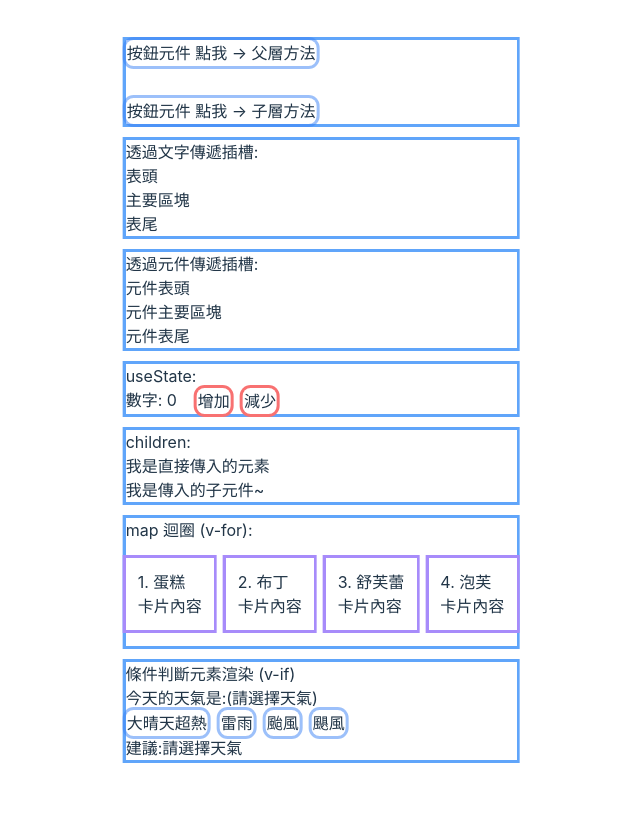
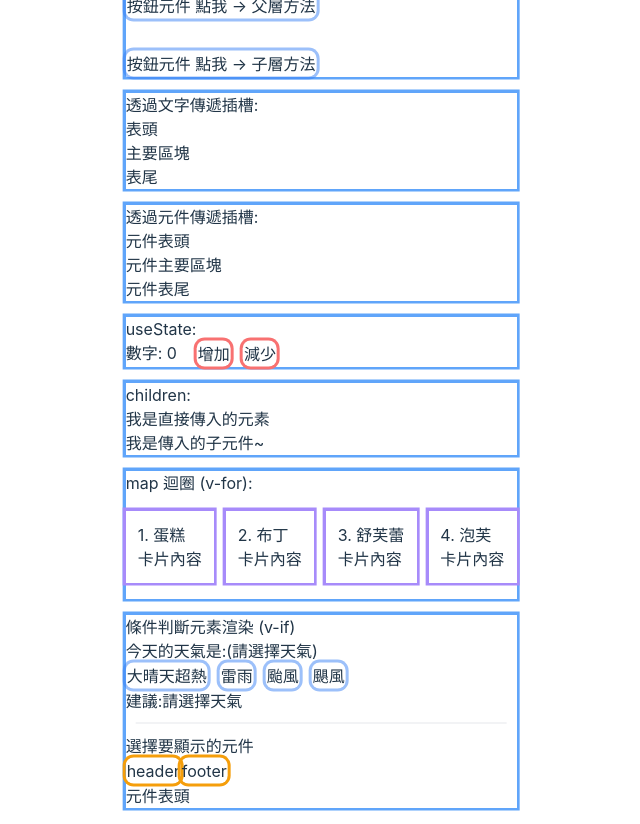
Before and after one commit to MizuYang/React-Demo, a React (Vite) app: page / in a window 1280 px wide. Shown: the whole page, without its empty margins (319-959 px from the left). Before the commit the page ends 800 px from the top, so only its background shows below. Built offline with nearby package versions, Linux system fonts and the light colour scheme.

Commit message:
新增 練習: 條件判斷 元件

```diff
--- a/src/App.tsx
+++ b/src/App.tsx
@@ -43,12 +43,12 @@ function App() {
   function changeActiveWeather(weatherName: string): void {
     setActiveWeather(weatherName);
   }
-  // function changeActiveWeather(
-  //   event: React.MouseEvent<HTMLButtonElement>,
-  //   weatherName: string
-  // ) {
-  //   setActiveWeather(weatherName);
-  // }
+
+  const [activeComponentName, setActiveComponent] = useState("header");
+
+  function changeActiveComponent(comName: string): void {
+    setActiveComponent(comName);
+  }
 
   return (
     <>
@@ -116,6 +116,8 @@ function App() {
 
         {/* 條件判斷元素渲染 (v-if) */}
         <div className="ring ring-blue-400 my-4">
+          {/* 顯示單純文字 */}
+          <div>
             <p>條件判斷元素渲染 (v-if)</p>
             <p>今天的天氣是:{activeWeather}</p>
             {["大晴天超熱", "雷雨", "颱風", "颶風"].map((weatherName) => {
@@ -139,6 +141,30 @@ function App() {
               <span>{suggestionList[activeWeather] || "請選擇天氣"}</span>
             </p>
           </div>
+
+          <hr style={{ margin: "10px" }} />
+
+          {/* 顯示元件 */}
+          <div>
+            <p>選擇要顯示的元件</p>
+            <button
+              type="button"
+              className="ring ring-amber-500"
+              onClick={() => changeActiveComponent("header")}
+            >
+              header
+            </button>
+            <button
+              type="button"
+              className="ring ring-amber-500"
+              onClick={() => changeActiveComponent("footer")}
+            >
+              footer
+            </button>
+
+            {activeComponentName === "header" ? <Header /> : <Footer />}
+          </div>
+        </div>
       </div>
     </>
   );
```
Lines whose indentation alone changed are shown as unchanged.
